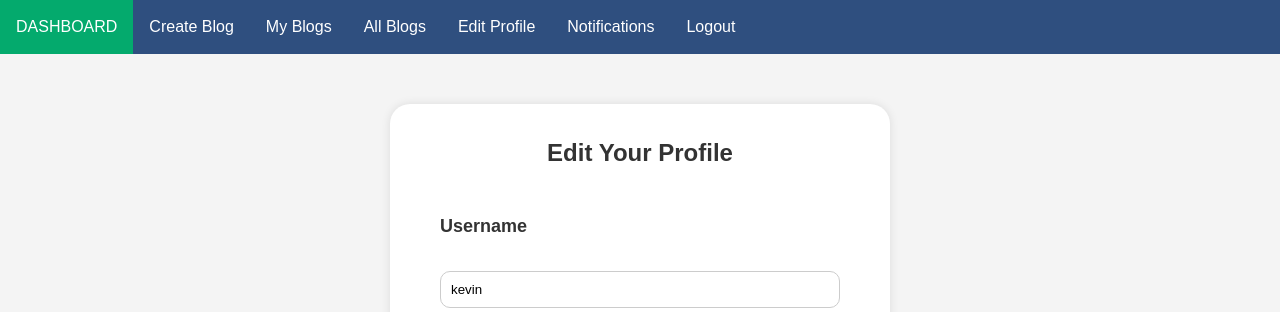
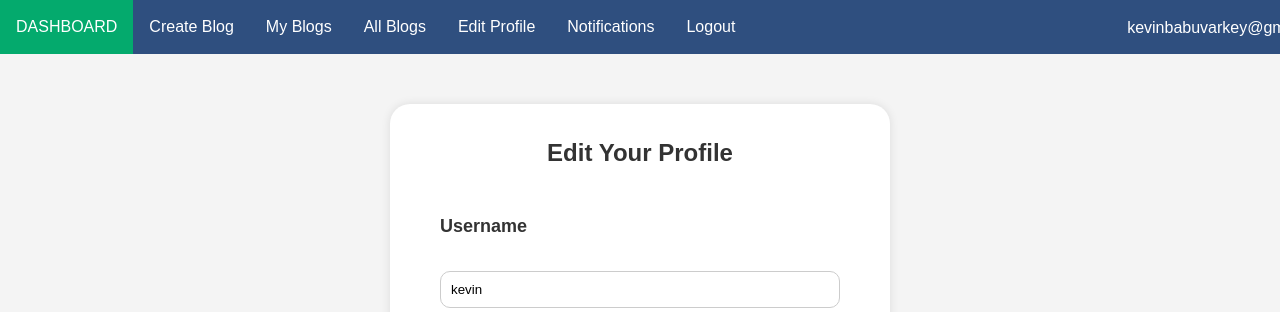
Before and after one commit to Matrix5567/Blogapp, a Django app: page /profile/ in a window 1280 px wide. Shown: the top 312 px of the page. Run offline with Django 4.2, Linux system fonts and the light colour scheme; a user stored in the database is signed in; data comes from the database, SQL or seed files in the repository; both versions use the stored data as it was after the commit; data that the repository does not hold is empty.

Commit message:
navbar email added

```diff
--- a/emailproject/emailloginapp/static/css/navbar.css
+++ b/emailproject/emailloginapp/static/css/navbar.css
@@ -81,3 +81,10 @@ li a:hover:not(.active) {
   top:15px;
   right:-5px;
 }
+.navbar_email {
+display: inline-block;
+position:absolute;
+color:white;
+top:15px;
+right:-585px;
+}
--- a/emailproject/emailloginapp/templates/navbar.html
+++ b/emailproject/emailloginapp/templates/navbar.html
@@ -94,9 +94,9 @@ notificationLink.addEventListener('mouseover', () => {
          <span id="notification-dot" style="display: none;"></span>
       </li>
       <li><a href="{% url 'logout' %}">Logout</a></li>
+      <li><p class="navbar_email">{{ request.user.email }}</p></li>
     </ul>
   </div>
-
   <div class="notification-content">
     <ul id="notification-list">
       <!-- Notifications will be listed here -->
```
Also changed, not shown: emailproject/db.sqlite3.
